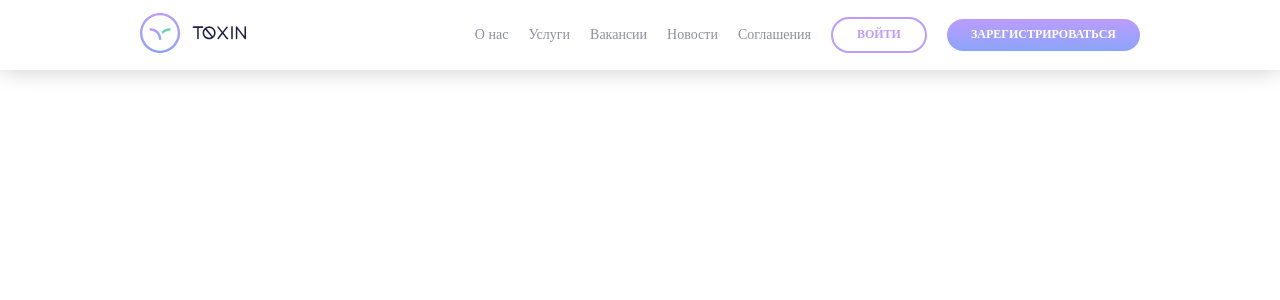
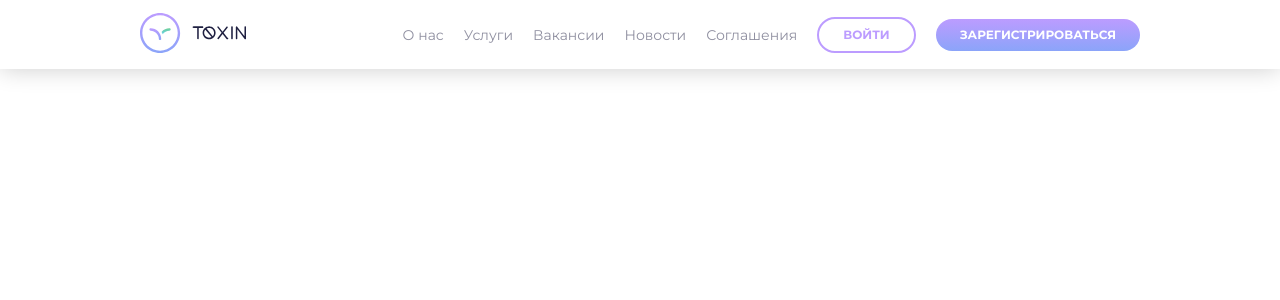
Before and after one commit to Toxiusus/Toxin-Hotel, a React (Create React App) app: page / in a window 1280 px wide. Shown: the top 300 px of the page. Built offline with nearby package versions, Linux system fonts and the light colour scheme.

Commit message:
add all fonts

```diff
--- a/src/scss/all.scss
+++ b/src/scss/all.scss
@@ -1,2 +1,3 @@
 @import "./normalize.scss";
 @import "./settings.scss";
+@import "./fonts.scss";
```
